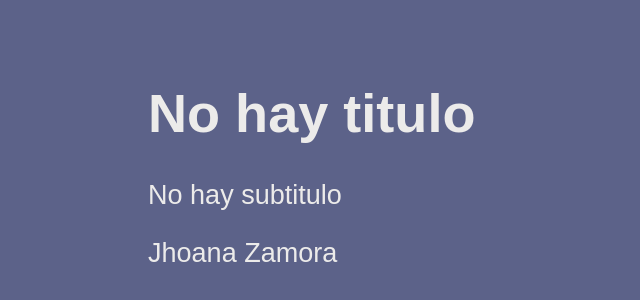
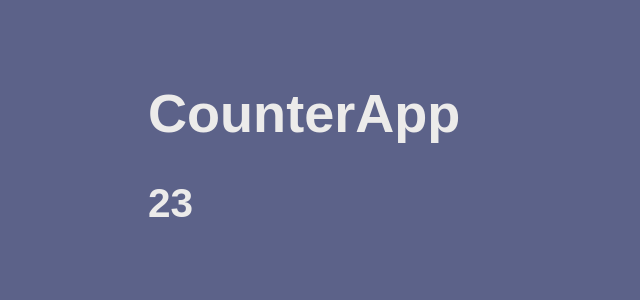
Before and after one commit to JhoanaZF/counter-app-vite, a React (Vite) app: page / in a window 1280 px wide. Shown: the part 102-402 px from the top of the page, without its empty margins (0-640 px from the left). Built offline with nearby package versions, Linux system fonts and the light colour scheme.

Commit message:
ADD: Tarea - Componente CounterApp

```diff
--- /dev/null
+++ b/src/CounterApp.jsx
@@ -0,0 +1,13 @@
+import PropTypes from "prop-types";
+export const CounterApp = ({ value }) => {
+    return (
+        <>
+            <h1>CounterApp</h1>
+            <h2>{value}</h2>
+        </>
+    );
+};
+
+CounterApp.propTypes = {
+    value: PropTypes.number,
+};
--- a/src/main.jsx
+++ b/src/main.jsx
@@ -1,13 +1,15 @@
 import React from "react";
 import ReactDOM from "react-dom/client";
 // import { HelloWorldApp } from "./HelloWorldApp";
-import { FirstApp } from "./FirstApp";
+// import { FirstApp } from "./FirstApp";
 // import App from "./HelloWorldApp";
+import { CounterApp } from "./CounterApp";
 import "./styles.css";
 
 ReactDOM.createRoot(document.getElementById("root")).render(
     <React.StrictMode>
         {/* <HelloWorldApp /> */}
-        <FirstApp />
+        {/* <FirstApp /> */}
+        <CounterApp value={23} />
     </React.StrictMode>
 );
```
